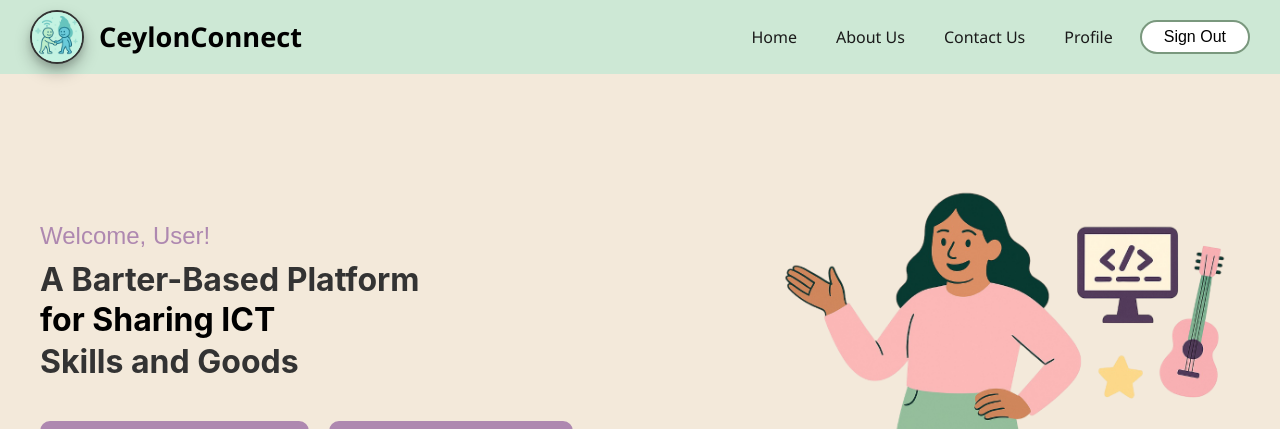
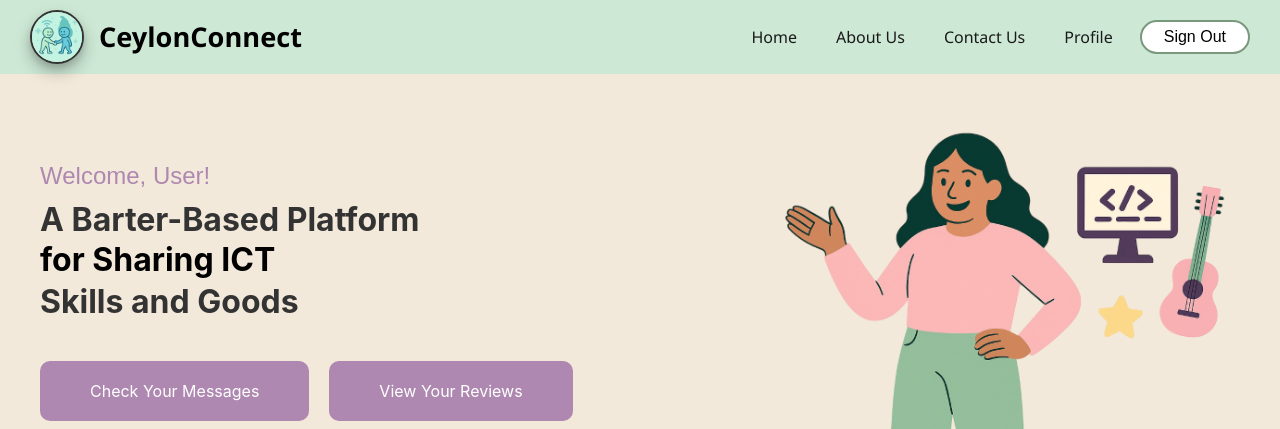
Before and after one commit to kavii02/ceylonconnect, a PHP site: page /HomeAfter.php in a window 1280 px wide. Shown: the top 429 px of the page. Run offline with PHP 8.4, Linux system fonts and the light colour scheme; some web fonts are replaced.

Commit message:
HomeAfter.css

```diff
--- a/Home_AfterLogIn/assets/css/HomeAfter.css
+++ b/Home_AfterLogIn/assets/css/HomeAfter.css
@@ -39,7 +39,7 @@ body {
   display: flex;
   justify-content: space-between;
   align-items: center;
-  padding: 100px 40px 0 40px;
+  padding: 40px 40px 0 40px;
   background-color: #F3E9DA;
   flex-wrap: wrap;
   margin: 0;
```
